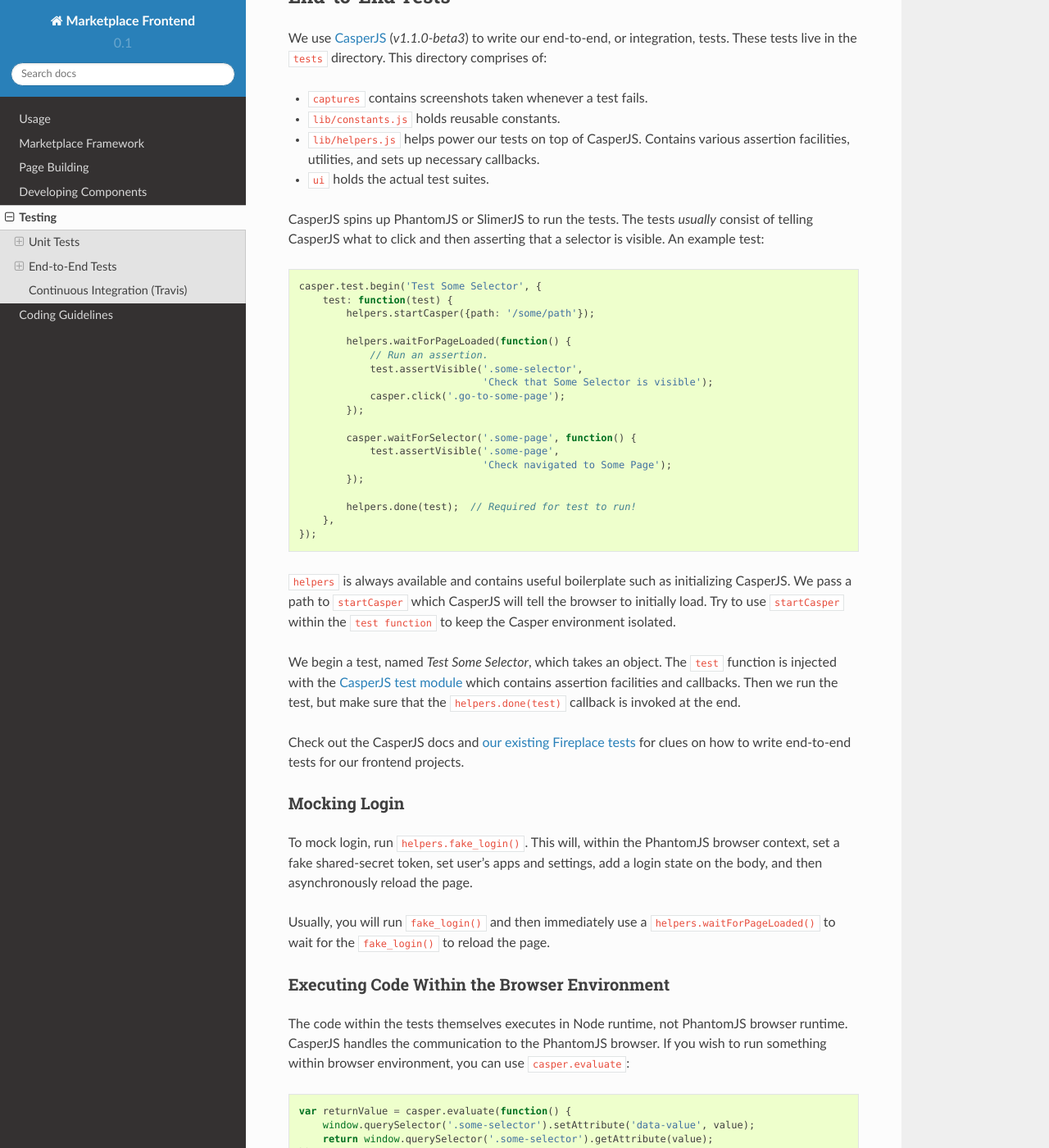
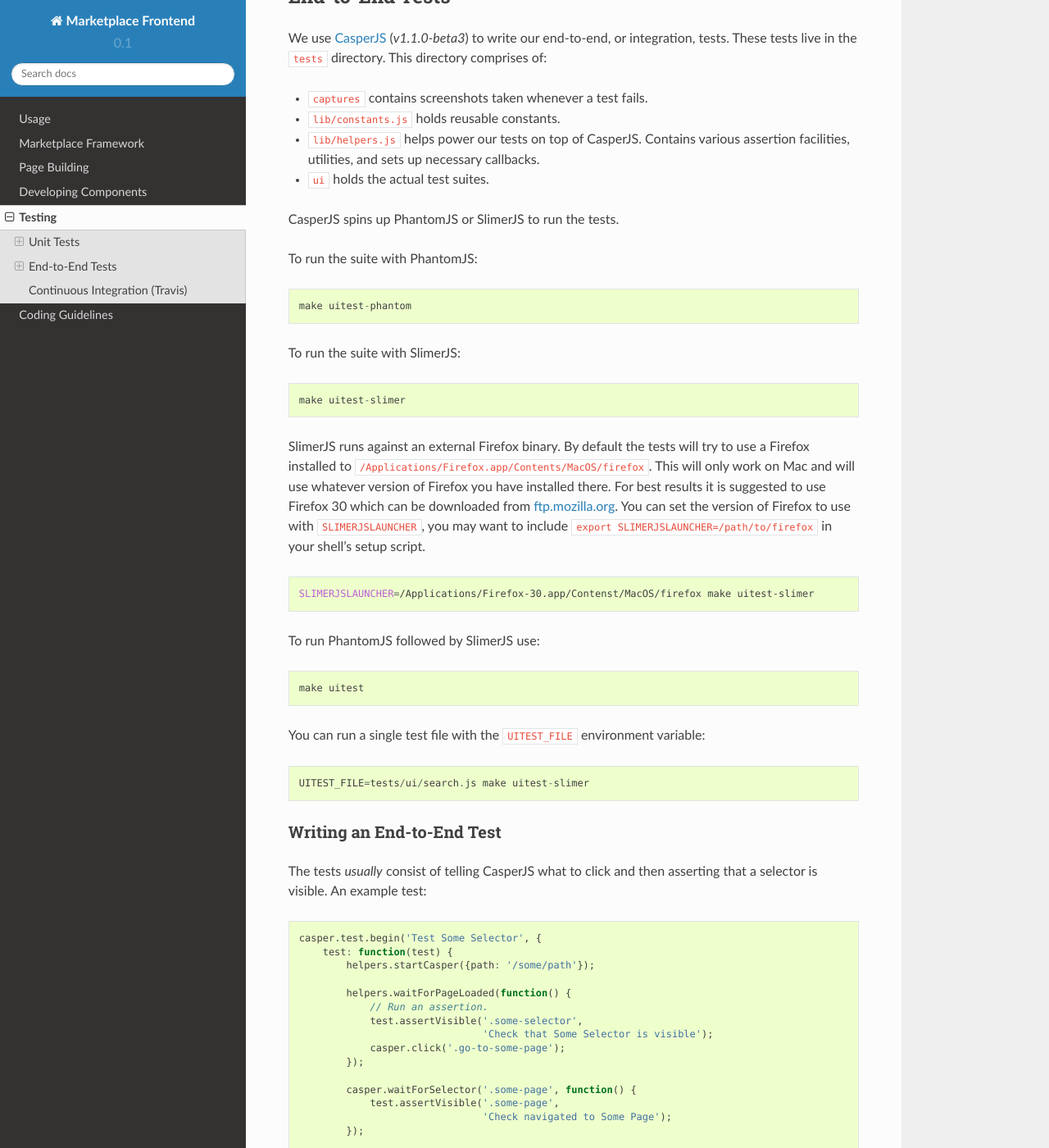
Before and after one commit to mozilla/marketplace-frontend-docs, a Sphinx documentation site: the page built from docs/topics/testing.rst, in a window 1280 px wide and 1400 px high, scrolled down 2075 px. Shown: the whole window at 82% size. Built offline with Sphinx 7.4.7 and the Read the Docs theme 2.0.0, drawn with Linux system fonts in a browser that asks for light colours; pages that are not in the unit, such as notebooks, are missing from menus.

Commit message:
Explain how to actually run the e2e tests

```diff
--- a/docs/topics/testing.rst
+++ b/docs/topics/testing.rst
@@ -110,9 +110,42 @@ live in the ``tests`` directory. This directory comprises of:
   various assertion facilities, utilities, and sets up necessary callbacks.
 - ``ui`` holds the actual test suites.
 
-CasperJS spins up PhantomJS or SlimerJS to run the tests. The tests *usually*
-consist of telling CasperJS what to click and then asserting that a selector
-is visible. An example test:
+CasperJS spins up PhantomJS or SlimerJS to run the tests.
+
+To run the suite with PhantomJS::
+
+    make uitest-phantom
+
+To run the suite with SlimerJS::
+
+    make uitest-slimer
+
+SlimerJS runs against an external Firefox binary. By default the tests will try
+to use a Firefox installed to ``/Applications/Firefox.app/Contents/MacOS/firefox``.
+This will only work on Mac and will use whatever version of Firefox you have
+installed there. For best results it is suggested to use Firefox 30 which can be
+downloaded from `ftp.mozilla.org
+<http://ftp.mozilla.org/pub/mozilla.org/firefox/releases/30.0/>`_. You can set
+the version of Firefox to use with ``SLIMERJSLAUNCHER``, you may want to include
+``export SLIMERJSLAUNCHER=/path/to/firefox`` in your shell's setup script.
+
+.. code-block:: bash
+
+    SLIMERJSLAUNCHER=/Applications/Firefox-30.app/Contenst/MacOS/firefox make uitest-slimer
+
+To run PhantomJS followed by SlimerJS use::
+
+    make uitest
+
+You can run a single test file with the ``UITEST_FILE`` environment variable::
+
+    UITEST_FILE=tests/ui/search.js make uitest-slimer
+
+Writing an End-to-End Test
+--------------------------
+
+The tests *usually* consist of telling CasperJS what to click and then asserting
+that a selector is visible. An example test:
 
 .. code-block:: javascript
 
```
